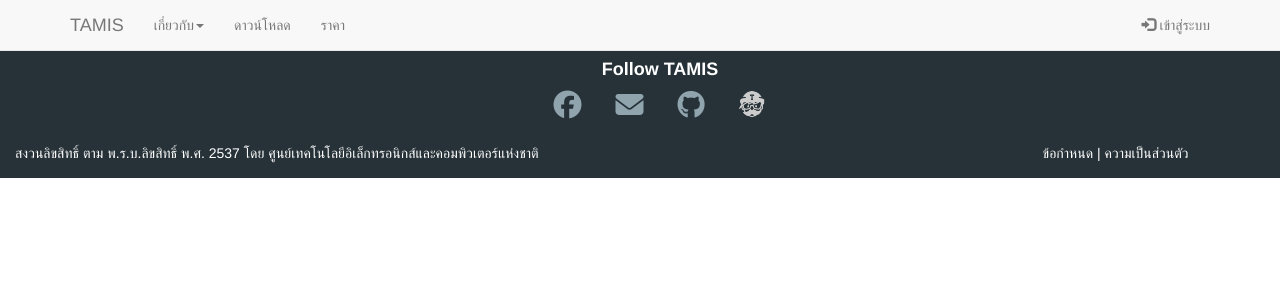
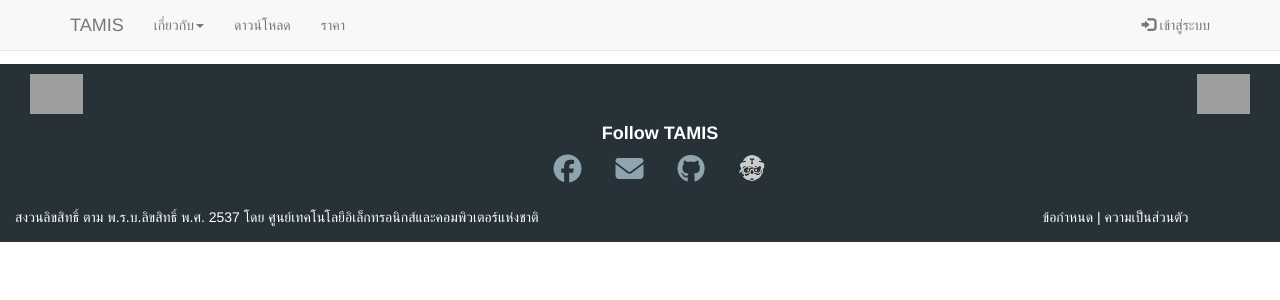
Before and after one commit to Acherrylp/Acherry.github.io, a Jekyll site: the page built from about.md, in a window 1280 px wide. Shown: the top 300 px of the page. Built offline with Jekyll 4.4.1, drawn with Linux system fonts in a browser that asks for light colours; nearby versions of some CDN libraries; grey boxes are pictures that could not be loaded.

Commit message:
แก้ไข main

```diff
--- a/_layouts/default.html
+++ b/_layouts/default.html
@@ -2,7 +2,7 @@
   {% include head.html %}
   <body>
   {% include header.html %}
-<main>
+<main style="padding-top:5%">
   <div class="container">
     {{content}}
   </div>
```
